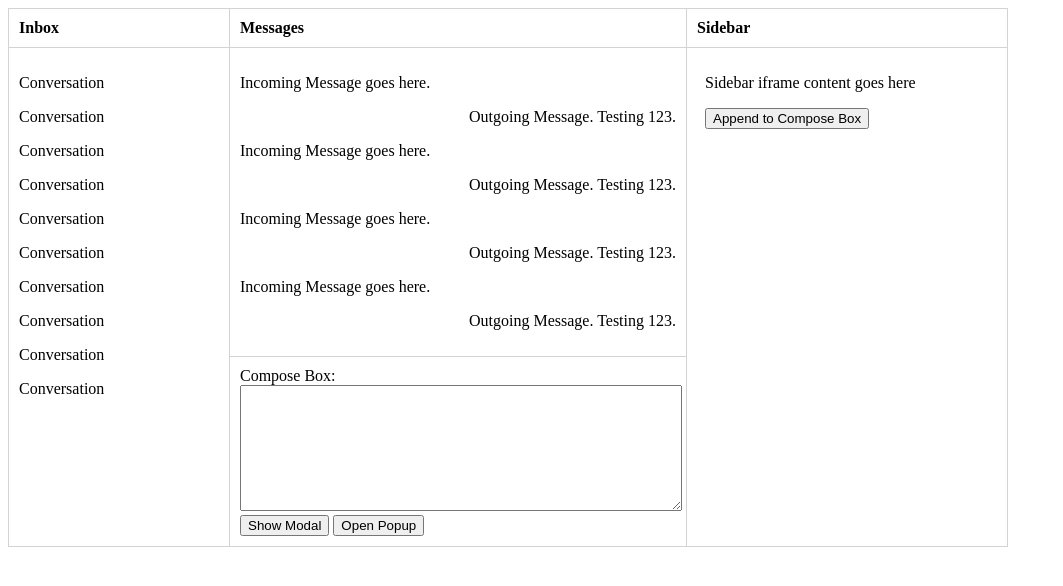
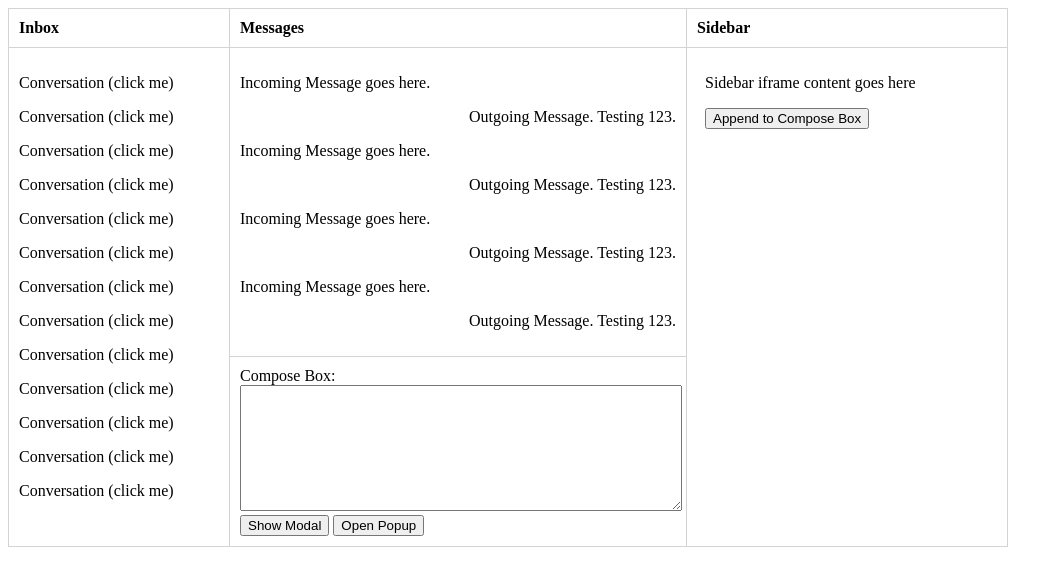
Before and after one commit to johnchaffee/post-message, a plain HTML site: page index.html in a window 1280 px wide. Shown: the whole page, without its empty margins (0-1063 px from the left). Drawn offline with Linux system fonts and the light colour scheme.

Commit message:
click me

```diff
--- a/index.html
+++ b/index.html
@@ -17,16 +17,19 @@
 		</tr>
 		<tr>
 			<td id="sidebarBtn" rowspan="2">
-				<p>Conversation</p>
-				<p>Conversation</p>
-				<p>Conversation</p>
-				<p>Conversation</p>
-				<p>Conversation</p>
-				<p>Conversation</p>
-				<p>Conversation</p>
-				<p>Conversation</p>
-				<p>Conversation</p>
-				<p>Conversation</p>
+				<p>Conversation (click me)</p>
+				<p>Conversation (click me)</p>
+				<p>Conversation (click me)</p>
+				<p>Conversation (click me)</p>
+				<p>Conversation (click me)</p>
+				<p>Conversation (click me)</p>
+				<p>Conversation (click me)</p>
+				<p>Conversation (click me)</p>
+				<p>Conversation (click me)</p>
+				<p>Conversation (click me)</p>
+				<p>Conversation (click me)</p>
+				<p>Conversation (click me)</p>
+				<p>Conversation (click me)</p>
 			</td>
 			<td>
 				<p>Incoming Message goes here.</p>
```
